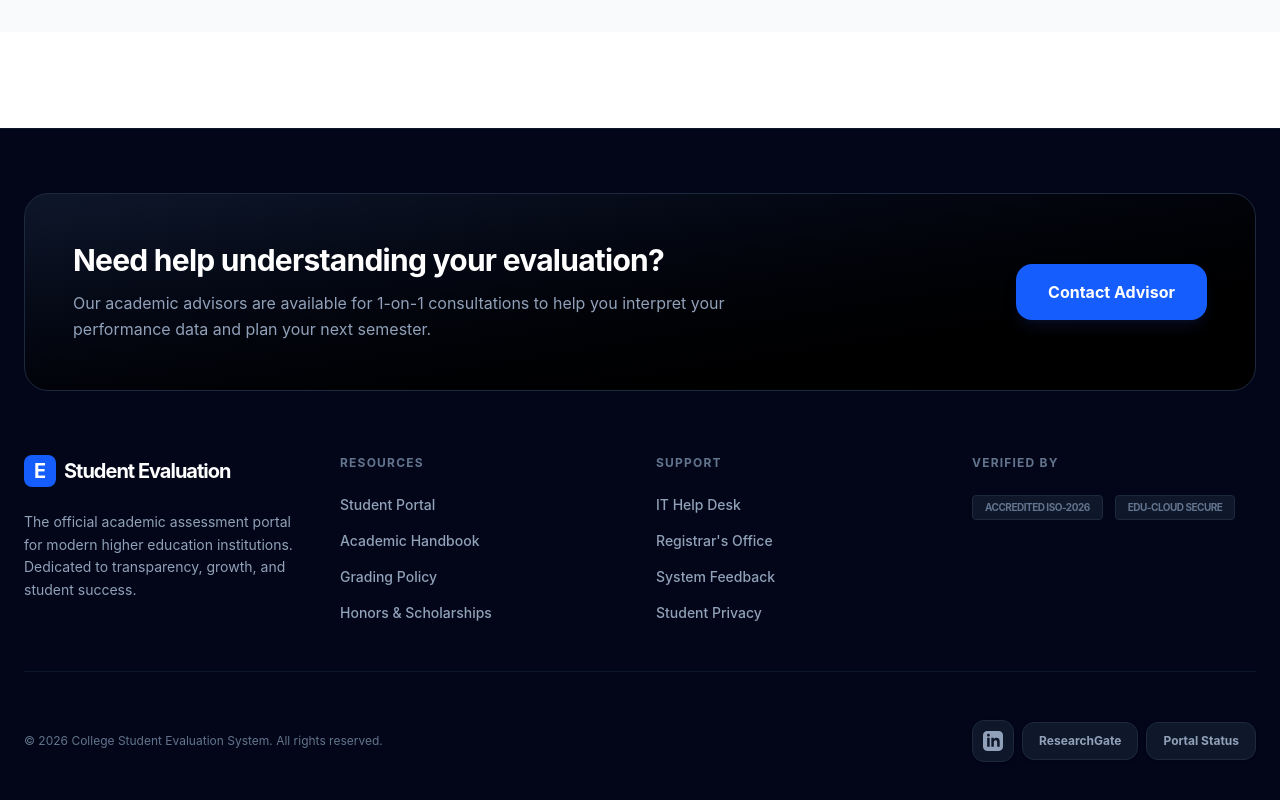
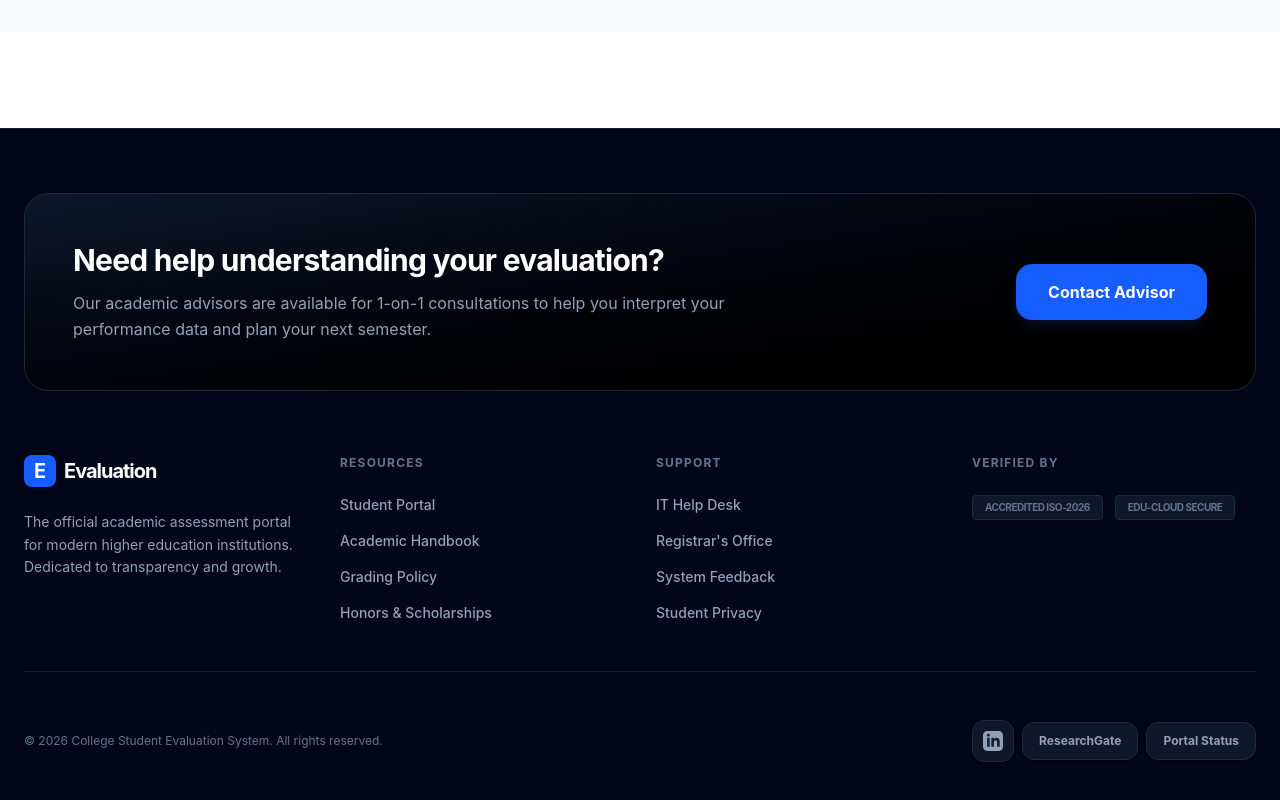
Before and after one commit to RRThrsh/evaluation-frontend, a React (Vite) app: page / in a window 1280 px wide. Shown: the part 1984-2784 px from the top of the page. Built offline with nearby package versions, Linux system fonts and the light colour scheme.

Commit message:
FIX: footer

```diff
--- a/src/components/layout/Footer.jsx
+++ b/src/components/layout/Footer.jsx
@@ -35,12 +35,12 @@ const Footer = () => {
                         <div className="flex items-center gap-2 mb-6">
                             <div className="w-8 h-8 bg-blue-600 rounded-lg flex items-center justify-center font-bold text-xl text-white">E</div>
                             <h2 className="text-xl font-bold tracking-tighter text-white">
-                                Student Evaluation
+                                Evaluation
                             </h2>
                         </div>
                         <p className="text-sm leading-relaxed text-slate-400">
                             The official academic assessment portal for modern higher education institutions.
-                            Dedicated to transparency, growth, and student success.
+                            Dedicated to transparency and growth.
                         </p>
                     </div>
 
```
